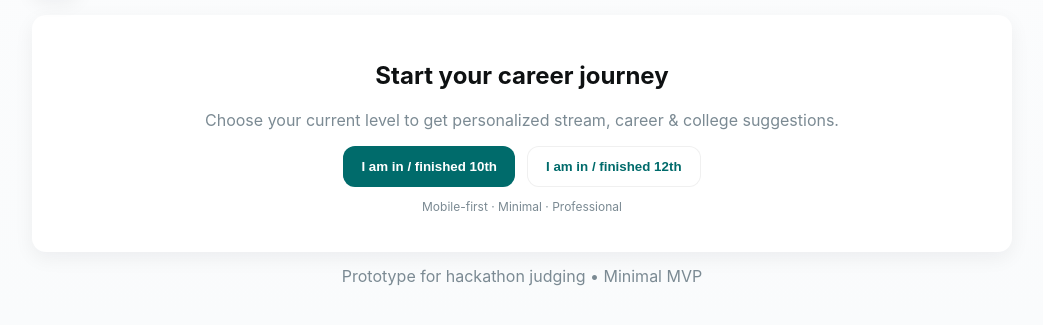
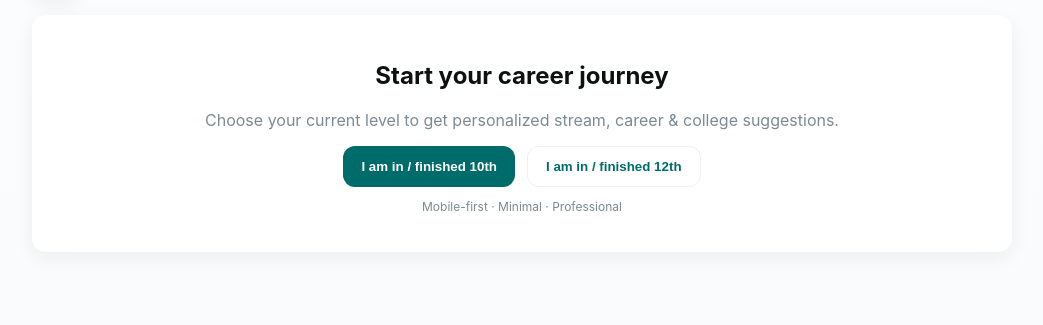
Before and after one commit to ShivamBhavsar07/NextStep, a plain HTML site: page index.html in a window 1280 px wide. Shown: the part 77-402 px from the top of the page, without its empty margins (118-1161 px from the left). Drawn offline with Linux system fonts and the light colour scheme.

Commit message:
Update index.html

```diff
--- a/index.html
+++ b/index.html
@@ -86,7 +86,7 @@
     </section>
 
     <!-- Footer -->
-    <footer class="footer muted">Prototype for hackathon judging • Minimal MVP</footer>
+
   </main>
 
   <!-- External JS -->
```
